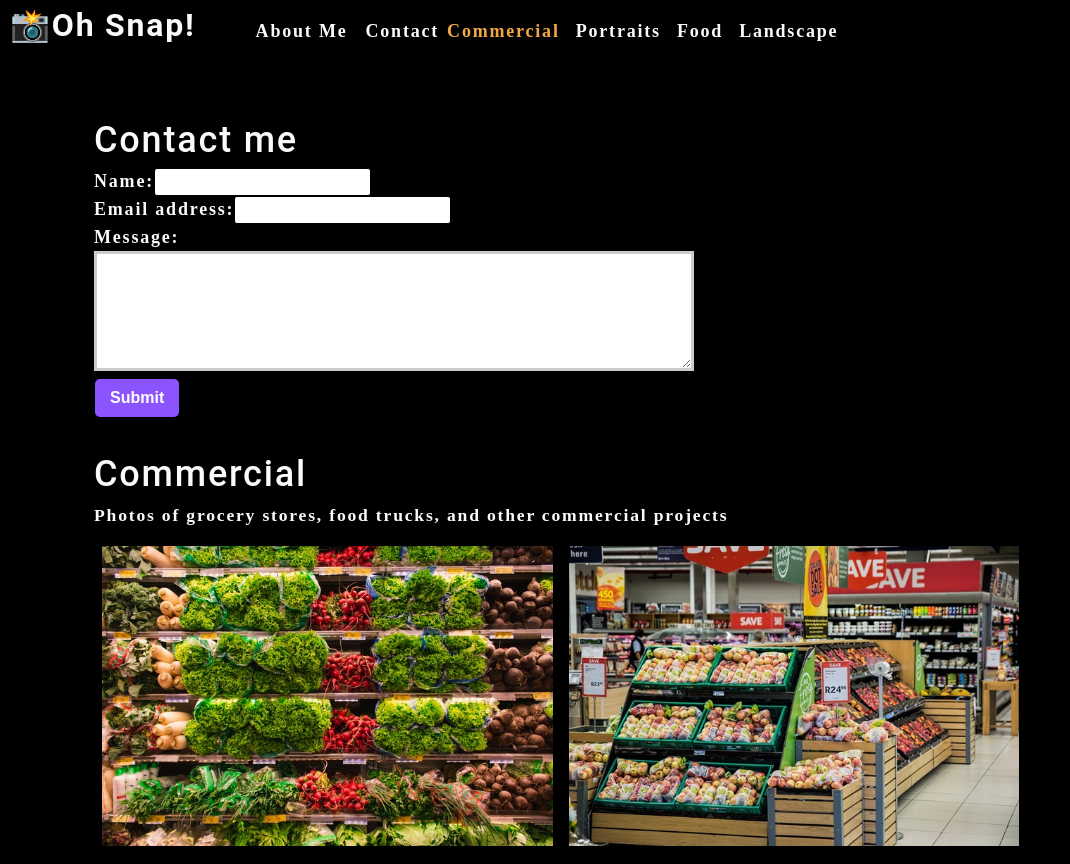
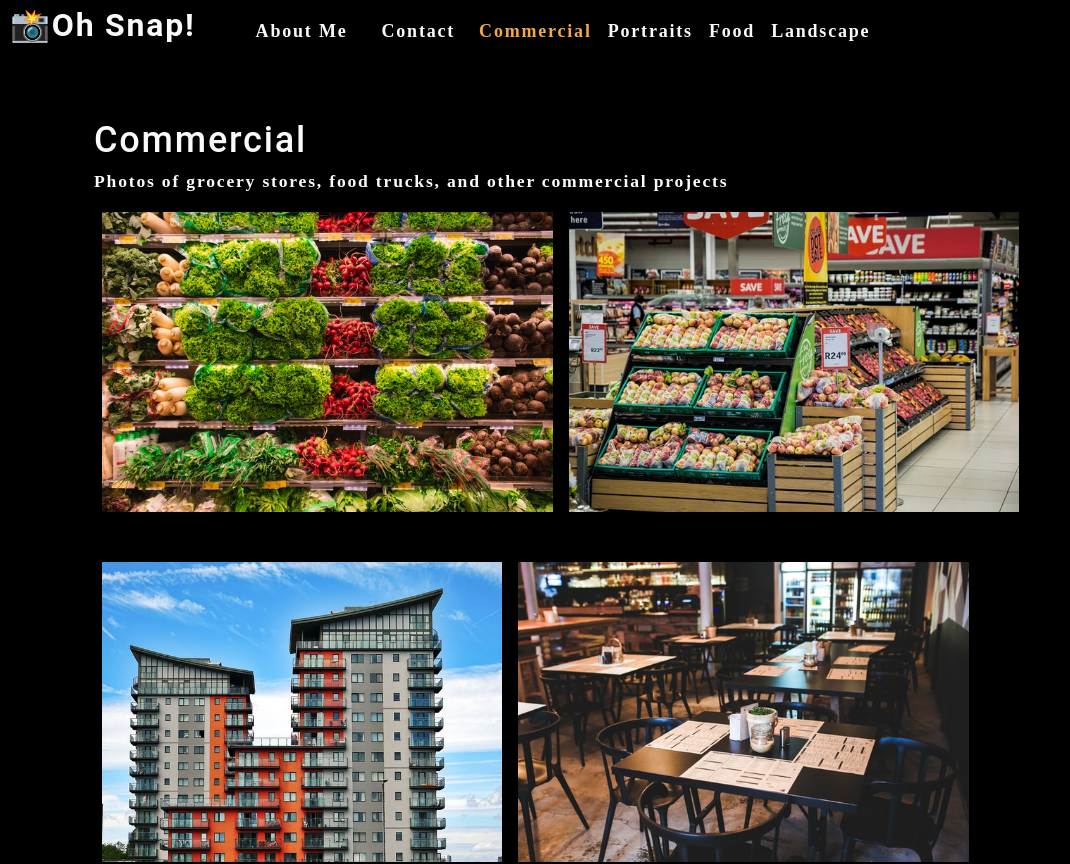
Before and after one commit to RickBarendse/photo-port, a React (Create React App) app: page / in a window 1280 px wide. Shown: the top 864 px of the page, without its empty margins (0-1070 px from the left). Built offline with nearby package versions, Linux system fonts and the light colour scheme.

Commit message:
added conditional rendering for navigation elements

```diff
--- a/src/App.js
+++ b/src/App.js
@@ -8,6 +8,8 @@
 import './App.css';
 
 function App() {
+  const [contactSelected, setContactSelected] = useState(false);
+
   const [categories] = useState([
     {
       name: 'commercial',
@@ -34,12 +36,19 @@
       <Nav
         categories={categories}
         setCurrentCategory={setCurrentCategory}
-        currentCategory={currentCategory}>
+        currentCategory={currentCategory}
+        contactSelected={contactSelected}
+        setContactSelected={setContactSelected}>
       </Nav>
       <main>
-        <ContactForm></ContactForm>
-        <Gallery currentCategory={currentCategory}></Gallery>
-        <About></About>
+        {!contactSelected ? (
+          <>
+            <Gallery currentCategory={currentCategory}></Gallery>
+            <About></About>
+          </>
+        ) : (
+          <ContactForm></ContactForm>
+        )}
       </main>
     </div>
   );
--- a/src/components/Nav/index.js
+++ b/src/components/Nav/index.js
@@ -6,6 +6,8 @@
         categories = [],
         setCurrentCategory,
         currentCategory,
+        contactSelected,
+        setContactSelected
     } = props;
 
     useEffect(() => {
@@ -29,18 +31,19 @@
             <nav>
                 <ul className="flex-row">
                     <li className="mx-2">
-                        <a data-testid="about" href="#about">About Me</a>
+                        <a data-testid="about" href="#about" onClick={() => setContactSelected(false)}>About Me</a>
                     </li>
-                    <li>
-                        <span>Contact</span>
+                    <li className={`mx-2 ${contactSelected && 'navActive'}`}>
+                        <span onClick={() => setContactSelected(true)}>Contact</span>
                     </li>
                         {categories.map((category) => (
                             <li className={`mx-1 ${
-                                currentCategory.name === category.name && 'navActive'
+                                currentCategory.name === category.name && !contactSelected && 'navActive'
                                 }`} key={category.name}>
                             <span
                                 onClick={() => {
-                                    setCurrentCategory(category)
+                                    setCurrentCategory(category);
+                                    setContactSelected(false);
                                 }}
                                 >
                                     {capitalizeFirstLetter(category.name)}
```
Also changed, not shown: 1 other file (tests, documents, lock files or other folders).
